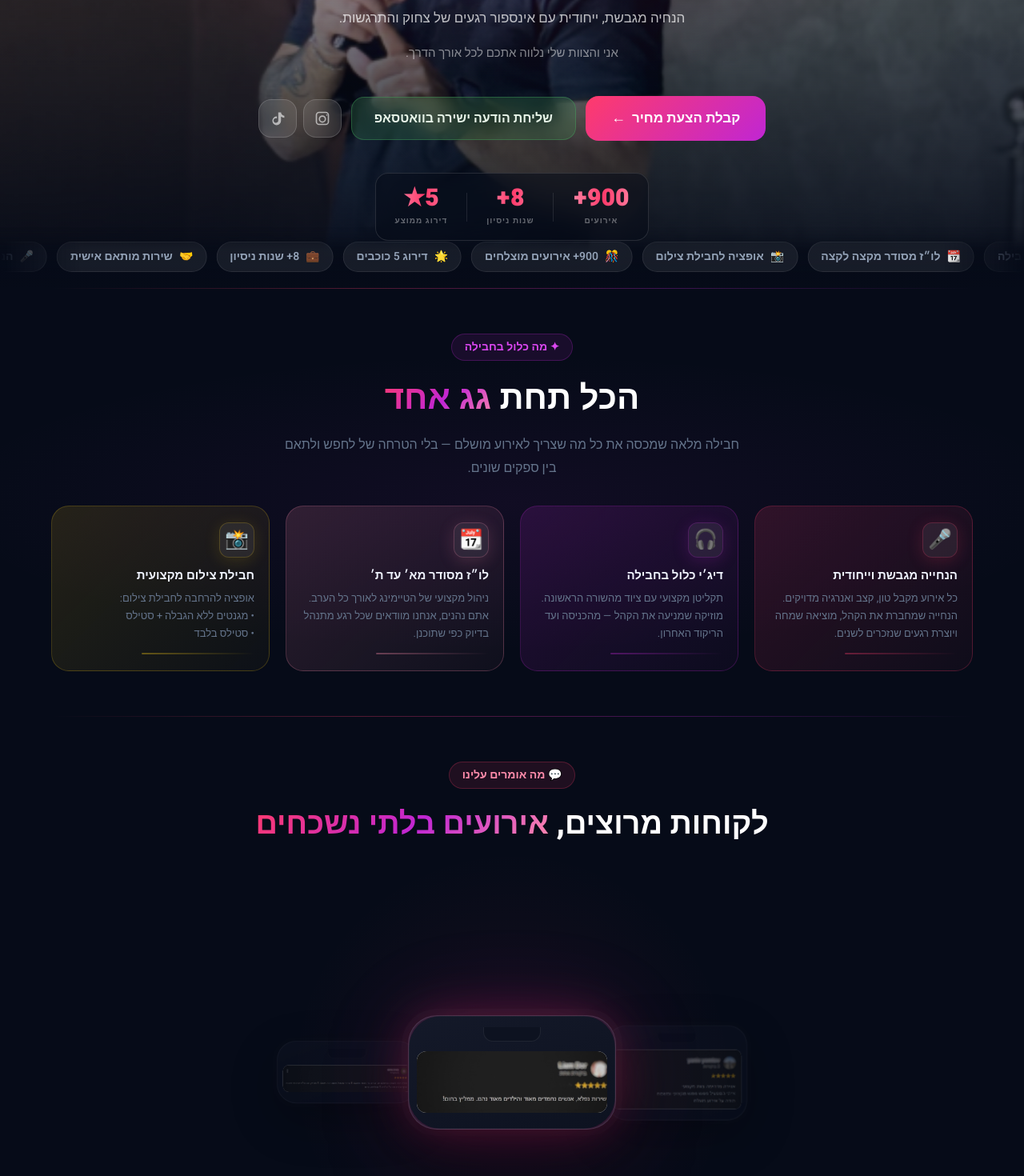
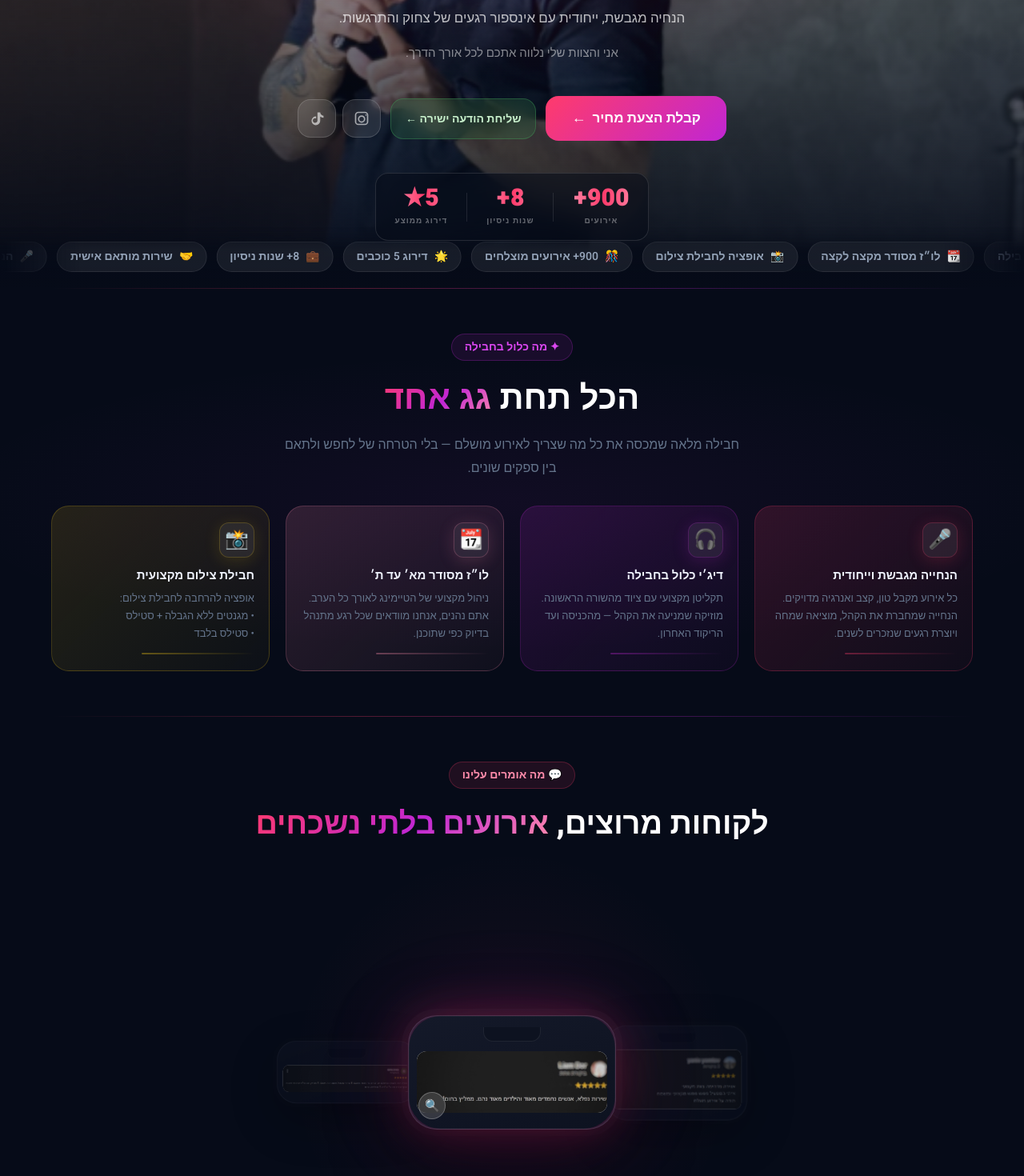
Before and after one commit to tomernado/landing-page-Itay, a React (Vite) app: page / in a window 1280 px wide. Shown: the part 440-1910 px from the top of the page at 80% size. Built offline with nearby package versions, Linux system fonts and the light colour scheme.

Commit message:
fix buttons row, lightbox on testimonials, cover crop images

```diff
--- a/src/components/Hero.jsx
+++ b/src/components/Hero.jsx
@@ -191,23 +191,24 @@ export default function Hero() {
             <span className="relative text-lg">←</span>
           </a>
 
-          {/* Secondary */}
+          {/* Secondary — WhatsApp */}
           <a
             href="https://wa.me/972559950111"
             target="_blank"
             rel="noopener noreferrer"
-            className="inline-flex items-center gap-2 font-bold rounded-2xl transition-all duration-200 hover:-translate-y-0.5"
+            className="inline-flex items-center gap-1.5 font-bold rounded-2xl transition-all duration-200 hover:-translate-y-0.5"
             style={{
-              fontSize: 'clamp(14px, 2vw, 16px)', padding: '14px 28px',
-              color: '#e8f5e9',
-              background: 'rgba(72,180,97,.18)',
-              border: '1px solid rgba(72,180,97,.35)',
+              fontSize: 'clamp(12px, 1.6vw, 14px)', padding: '14px 18px',
+              color: '#c8f0cc',
+              background: 'rgba(72,180,97,.16)',
+              border: '1px solid rgba(72,180,97,.32)',
               backdropFilter: 'blur(12px)',
+              whiteSpace: 'nowrap',
             }}
-            onMouseEnter={e => { e.currentTarget.style.background = 'rgba(72,180,97,.28)'; e.currentTarget.style.borderColor = 'rgba(72,180,97,.55)' }}
-            onMouseLeave={e => { e.currentTarget.style.background = 'rgba(72,180,97,.18)'; e.currentTarget.style.borderColor = 'rgba(72,180,97,.35)' }}
+            onMouseEnter={e => { e.currentTarget.style.background = 'rgba(72,180,97,.26)'; e.currentTarget.style.borderColor = 'rgba(72,180,97,.5)' }}
+            onMouseLeave={e => { e.currentTarget.style.background = 'rgba(72,180,97,.16)'; e.currentTarget.style.borderColor = 'rgba(72,180,97,.32)' }}
           >
-            שליחת הודעה ישירה בוואטסאפ
+            שליחת הודעה ישירה ←
           </a>
 
           {/* Social */}
--- a/src/components/ReviewsCarousel.jsx
+++ b/src/components/ReviewsCarousel.jsx
@@ -14,26 +14,70 @@ const IMAGES = [
 const AUTO_MS = 4500
 const DRAG_THRESHOLD = 60
 
+/* ── Lightbox ── */
+function Lightbox({ src, alt, onClose }) {
+  useEffect(() => {
+    const onKey = e => { if (e.key === 'Escape') onClose() }
+    window.addEventListener('keydown', onKey)
+    return () => window.removeEventListener('keydown', onKey)
+  }, [onClose])
+
+  return (
+    <div
+      className="fixed inset-0 z-[100] flex items-center justify-center p-4"
+      style={{ background: 'rgba(0,0,0,.88)', backdropFilter: 'blur(8px)' }}
+      onClick={onClose}
+    >
+      <img
+        src={src} alt={alt}
+        onClick={e => e.stopPropagation()}
+        style={{ maxWidth: '92vw', maxHeight: '90vh', borderRadius: '12px', boxShadow: '0 30px 80px rgba(0,0,0,.7)', objectFit: 'contain' }}
+      />
+      <button
+        onClick={onClose}
+        style={{ position: 'absolute', top: 16, left: 16, background: 'rgba(255,255,255,.12)', border: '1px solid rgba(255,255,255,.2)', color: '#fff', borderRadius: '50%', width: 36, height: 36, fontSize: 18, cursor: 'pointer', display: 'flex', alignItems: 'center', justifyContent: 'center' }}
+      >✕</button>
+    </div>
+  )
+}
+
 /* ── Phone-frame wrapper ── */
 function PhoneFrame({ src, alt, isActive }) {
+  const [lightbox, setLightbox] = useState(false)
+
   return (
+    <>
       <div
         className="phone-frame select-none"
-      style={{
-        opacity:    isActive ? 1 : 0.38,
-        transition: 'opacity .4s, transform .4s',
-        flexShrink: 0,
-      }}
+        style={{ opacity: isActive ? 1 : 0.38, transition: 'opacity .4s, transform .4s', flexShrink: 0, position: 'relative' }}
       >
         <div className="notch" />
-      <div className="screen">
+        <div className="screen" style={{ overflow: 'hidden' }}>
           <img
-          src={src}
-          alt={alt}
-          draggable={false}
-          style={{ userSelect: 'none', pointerEvents: 'none' }}
+            src={src} alt={alt} draggable={false}
+            style={{ userSelect: 'none', pointerEvents: 'none', objectFit: 'cover', objectPosition: 'center top', width: '100%' }}
           />
         </div>
+
+        {/* Magnifier button — only on active card */}
+        {isActive && (
+          <button
+            onClick={() => setLightbox(true)}
+            style={{
+              position: 'absolute', bottom: 12, left: 12,
+              background: 'rgba(255,255,255,.15)', backdropFilter: 'blur(10px)',
+              border: '1px solid rgba(255,255,255,.25)', borderRadius: '50%',
+              width: 34, height: 34, cursor: 'pointer',
+              display: 'flex', alignItems: 'center', justifyContent: 'center',
+              color: '#fff', fontSize: 15, transition: 'background .2s',
+            }}
+            onMouseEnter={e => (e.currentTarget.style.background = 'rgba(255,255,255,.28)')}
+            onMouseLeave={e => (e.currentTarget.style.background = 'rgba(255,255,255,.15)')}
+            aria-label="הצג תמונה מוגדלת"
+          >
+            🔍
+          </button>
+        )}
 
         {/* Active glow */}
         {isActive && (
@@ -43,6 +87,9 @@ function PhoneFrame({ src, alt, isActive }) {
           />
         )}
       </div>
+
+      {lightbox && <Lightbox src={src} alt={alt} onClose={() => setLightbox(false)} />}
+    </>
   )
 }
 
```
Lines whose indentation alone changed are shown as unchanged.
